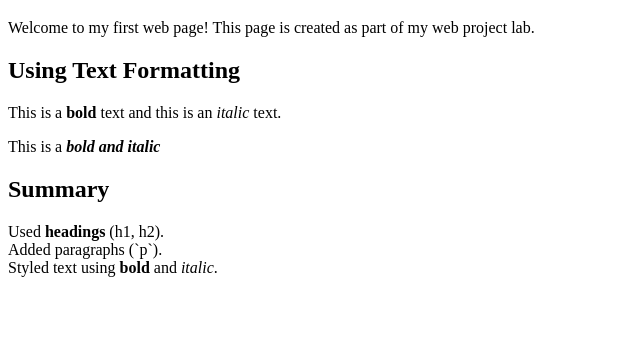
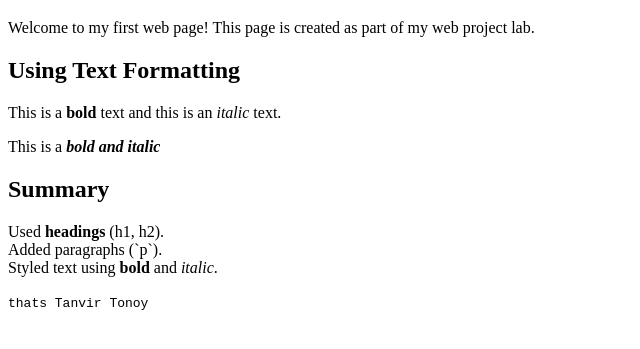
Before and after one commit to 105699937/Web-Technology-Project-Week01-lab, a plain HTML site: page index.html in a window 1280 px wide. Shown: the part 61-410 px from the top of the page, without its empty margins (0-640 px from the left). Drawn offline with Linux system fonts and the light colour scheme.

Commit message:
updated my name :)

```diff
--- a/index.html
+++ b/index.html
@@ -3,6 +3,7 @@
 <head>
     <meta charset="UTF-8">
     <meta name="viewport" content="width=device-width, initial-scale=1.0">
+
     <title>Lab 01</title>
 </head>
 <body>
@@ -22,5 +23,6 @@
    Added paragraphs (`p`).<br>
    Styled text using <strong>bold</strong> and <em>italic</em>.<br>
 </p>
+<code>thats Tanvir Tonoy</code>
 </body>
 </html>
```
